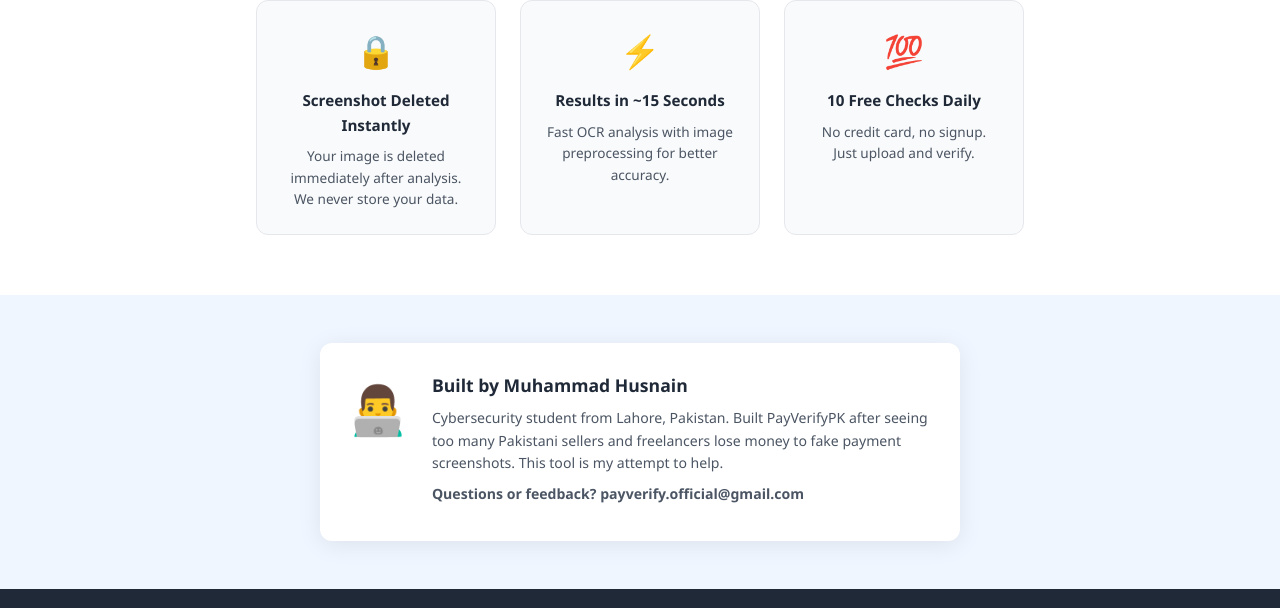
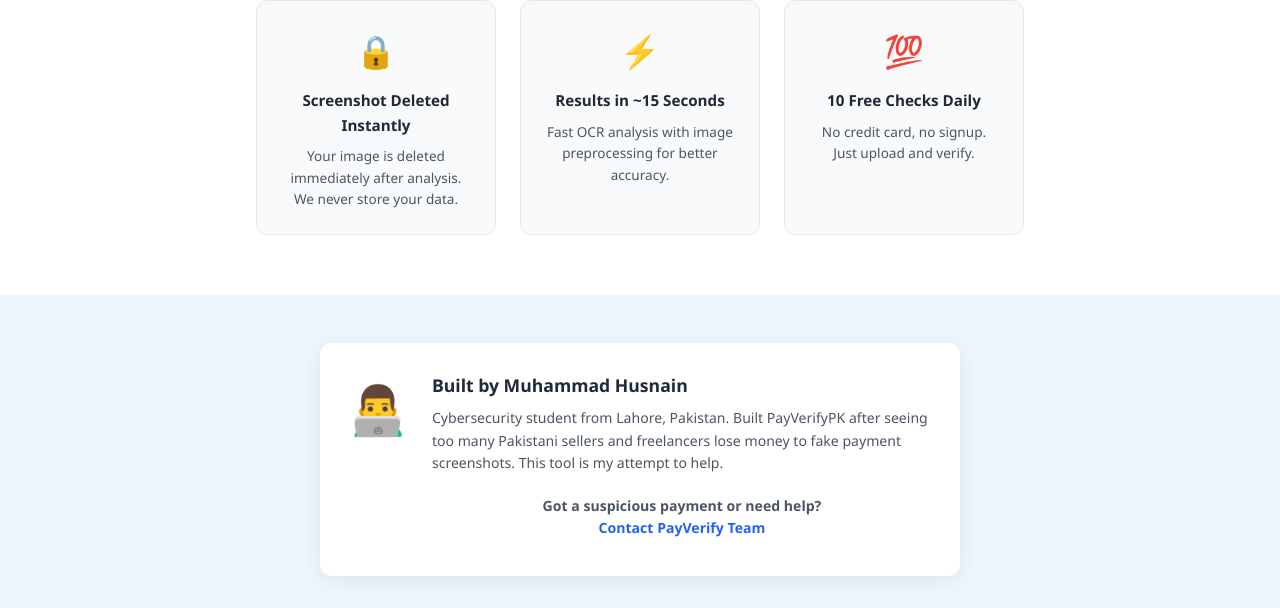
Before and after one commit to husnainrajpoot206-prog/PayVerifyPK, a website: page public/index.html in a window 1280 px wide. Shown: the part 2180-2788 px from the top of the page. Drawn offline with Linux system fonts and the light colour scheme.

Commit message:
git commit -m

```diff
--- a/public/index.html
+++ b/public/index.html
@@ -182,8 +182,13 @@
                 <h3>Built by Muhammad Husnain</h3>
                 <p>Cybersecurity student from Lahore, Pakistan. Built PayVerifyPK after seeing too many Pakistani
                     sellers and freelancers lose money to fake payment screenshots. This tool is my attempt to help.</p>
-                <p class="builder-note">Questions or feedback? payverify.official@gmail.com
-                </p>
+               <p class="builder-note" style="text-align:center; margin-top:20px;">
+  Got a suspicious payment or need help? <br>
+  <a href="mailto:payverify.official@gmail.com"
+     style="color:#2563eb; font-weight:600; text-decoration:none;">
+     Contact PayVerify Team
+  </a>
+</p>
             </div>
         </div>
     </section>
```
